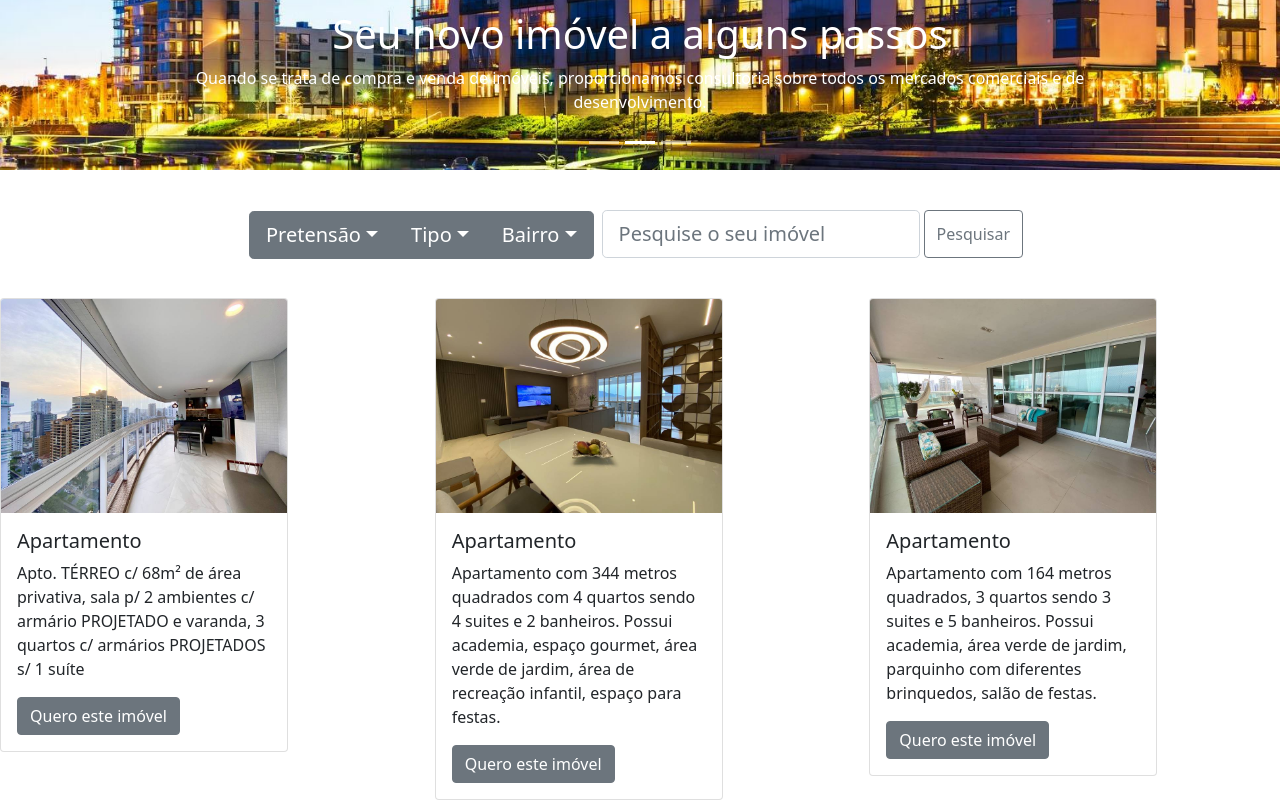
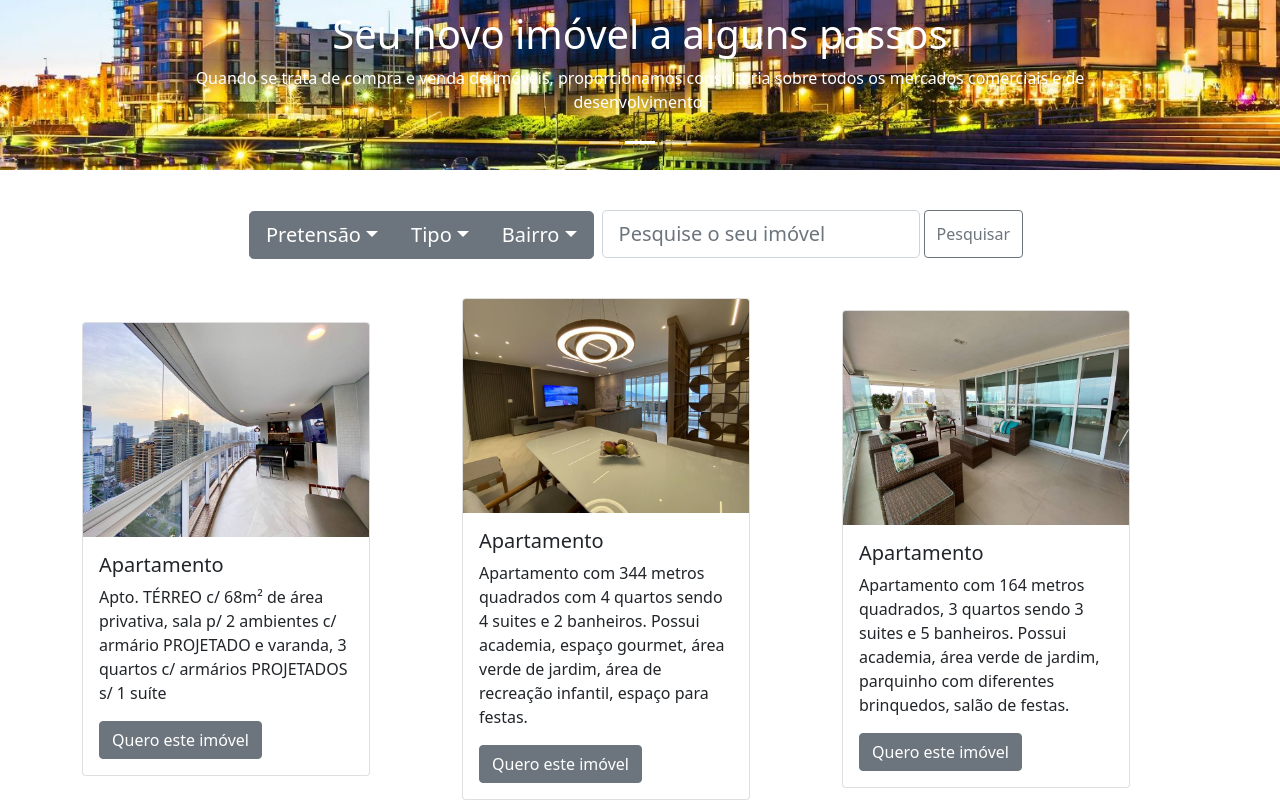
Before and after one commit to marcoscapiberibe/imobiliaria-react, a React (Create React App) app: page / in a window 1280 px wide. Shown: the part 328-1128 px from the top of the page. Built offline with nearby package versions, Linux system fonts and the light colour scheme.

Commit message:
Correção de alinhamento do grid
Correção de alinhamento do grid

```diff
--- a/src/components/CardImovel/CardImovel.css
+++ b/src/components/CardImovel/CardImovel.css
@@ -0,0 +1,6 @@
+/* .card--row {
+    display: flex;
+    flex-direction: row;
+    justify-content: center;
+    align-items: center;
+} */
--- a/src/components/CardImovel/index.jsx
+++ b/src/components/CardImovel/index.jsx
@@ -3,6 +3,7 @@ import Button from 'react-bootstrap/Button';
 import Card from 'react-bootstrap/Card';
 import Col from 'react-bootstrap/Col';
 import Row from 'react-bootstrap/Row';
+import Container from 'react-bootstrap/Container';
 import CardImovel01 from '../CardImovel/Card01.jpg';
 import CardImovel02 from '../CardImovel/Card02.jpg';
 import CardImovel03 from '../CardImovel/Card03.jpg';
@@ -11,7 +12,8 @@ import CardImovel03 from '../CardImovel/Card03.jpg';
 
 function CardImovel() {
     return (
-        <Row xs={1} md={3} className="g-4">
+        <Container>
+        <Row xs={1} md={3} className="g-4 justify-content-center align-items-center">
 
             <Col>
                 <Card style={{ width: '18rem' }}>
@@ -52,10 +54,8 @@ function CardImovel() {
                 </Card>
             </Col>
 
-
-
-
         </Row>
+        </Container>
     );
 }
 
```
